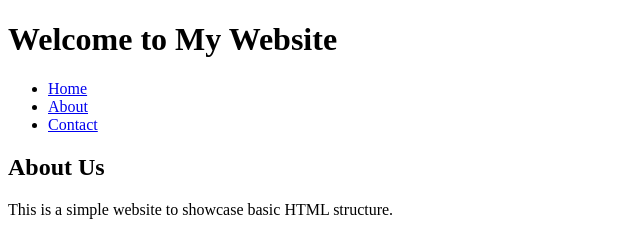
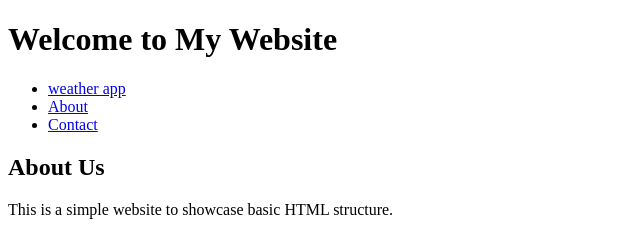
Before and after one commit to sanketshinde3001/30days-30js-projects, a plain HTML site: page index.html in a window 1280 px wide. Shown: the top 236 px of the page, 0-640 px from the left. Drawn offline with Linux system fonts and the light colour scheme.

Commit message:
Update index.html

```diff
--- a/index.html
+++ b/index.html
@@ -13,7 +13,7 @@
 
     <nav>
         <ul>
-            <li><a href="#">Home</a></li>
+             <li><a href="/1 weather App/">weather app</a></li>
             <li><a href="#">About</a></li>
             <li><a href="#">Contact</a></li>
         </ul>
```
